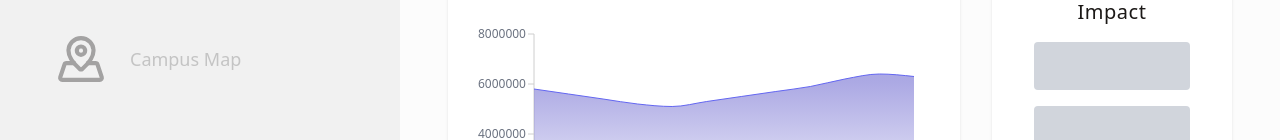
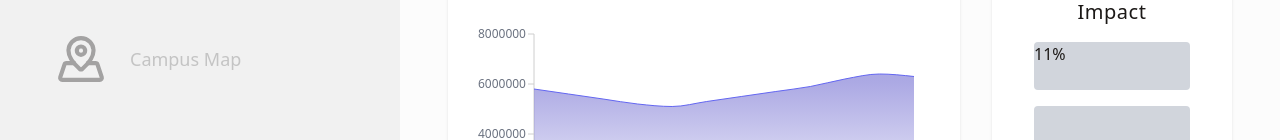
Before and after one commit to dionlwilliams/bu-energy-dashboard, a React (Vite) app: page / in a window 1280 px wide. Shown: the part 206-346 px from the top of the page. Built offline with nearby package versions, Linux system fonts and the light colour scheme.

Commit message:
Added renewable energy percentage function; needs styling

```diff
--- a/src/components/overview/BarGraph.jsx
+++ b/src/components/overview/BarGraph.jsx
@@ -53,6 +53,7 @@ const BarGraph = ({data}) => {
           <YAxis tick={{ fill: "#6B7280", fontSize: 12 }} stroke="#CECECE"/>
           <Tooltip
             content={CustomTooltip}
+            cursor={{ fill: "#F2F2F2"}}
           />
           <Bar
             dataKey="kWh"
--- /dev/null
+++ b/src/utils/environmentalImpact.js
@@ -0,0 +1,9 @@
+export const calculateRenewablePercentage = (energyData) => {
+    const renewableTypes = ["Solar PV", "Biomass", "GSHP", "ASHP", "Solar Thermal"]
+    const energyTotal = energyData.reduce((sum, item) => sum + item.kWh, 0)
+    const renewableTotal = energyData
+        .filter(item => renewableTypes.includes(item.type))
+        .reduce((sum, item) => sum + item.kWh, 0)
+    console.log((renewableTotal / energyTotal) * 100)
+    return (renewableTotal / energyTotal) * 100
+}
--- a/src/webpages/OverviewPage.jsx
+++ b/src/webpages/OverviewPage.jsx
@@ -4,7 +4,10 @@ import PieGraph from '../components/overview/PieGraph'
 import BarGraph from '../components/overview/BarGraph'
 import overallEnergy from '../tempData/overallEnergy.json'
 import overallEnergyTypes from '../tempData/overallEnergyTypes.json';
-import overallBuildingEnergy from '../tempData/overallBuildingEnergy.json';
+import overallBuildingEnergy from '../tempData/overallBuildingEnergy.json'
+import { calculateRenewablePercentage } from '../utils/environmentalImpact'
+
+const renewablePercentage = calculateRenewablePercentage(overallEnergyTypes.yearly)
 
 const OverviewPage = () => {
   return (
@@ -36,7 +39,7 @@ const OverviewPage = () => {
         <div className="bg-white p-4 rounded-lg shadow">
           <h2 className="text-xl font-light tracking-wide mb-4 text-center">Our Environmental Impact</h2>
           <div className="space-y-4 flex flex-col items-center">
-            <div className="h-12 bg-gray-300 rounded w-3/4"></div> {/* Renewable Energy & Bar */}
+            <div className="h-12 bg-gray-300 rounded w-3/4">{renewablePercentage.toFixed(0)}%</div> {/* Renewable Energy & Bar */}
             <div className="h-12 bg-gray-300 rounded w-3/4"></div> {/* CO2 Saved */}
             <div className="h-12 bg-gray-300 rounded w-3/4"></div> {/* Tree Equivalent */}
           </div>
```
